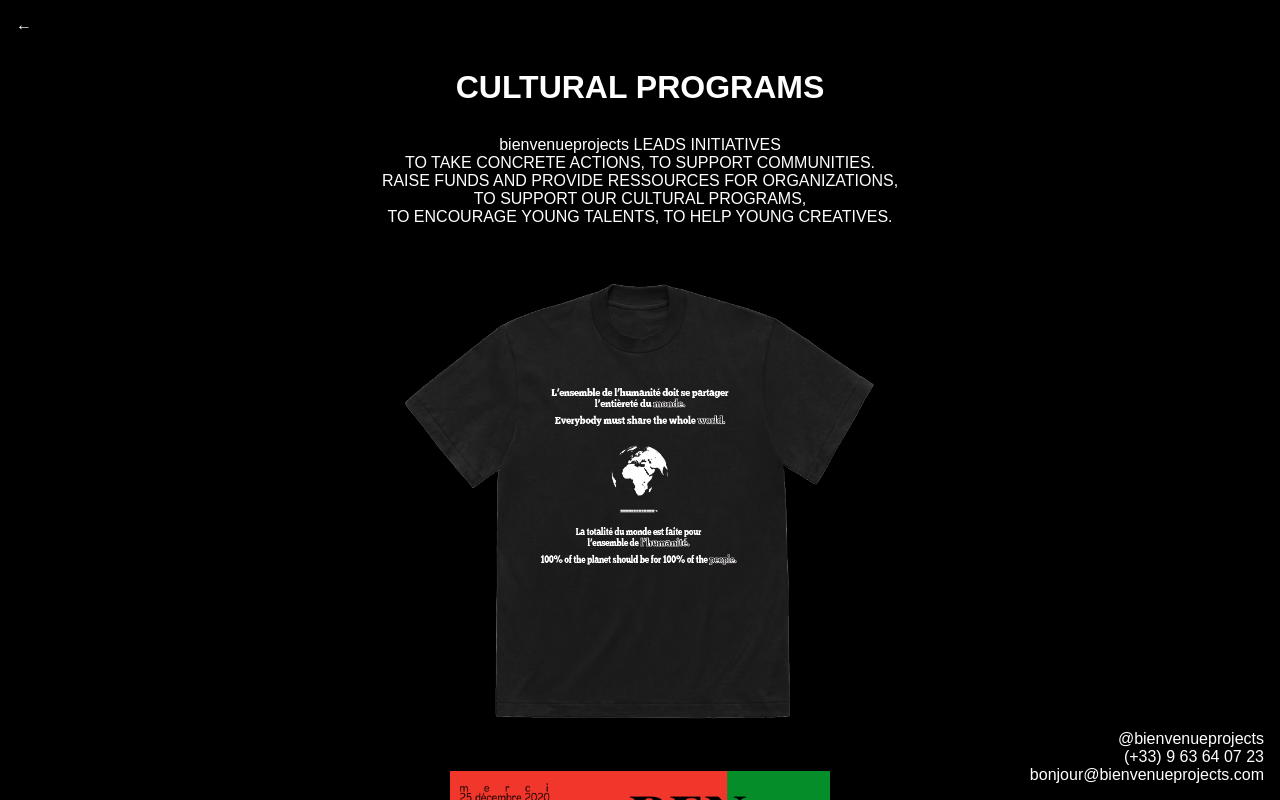
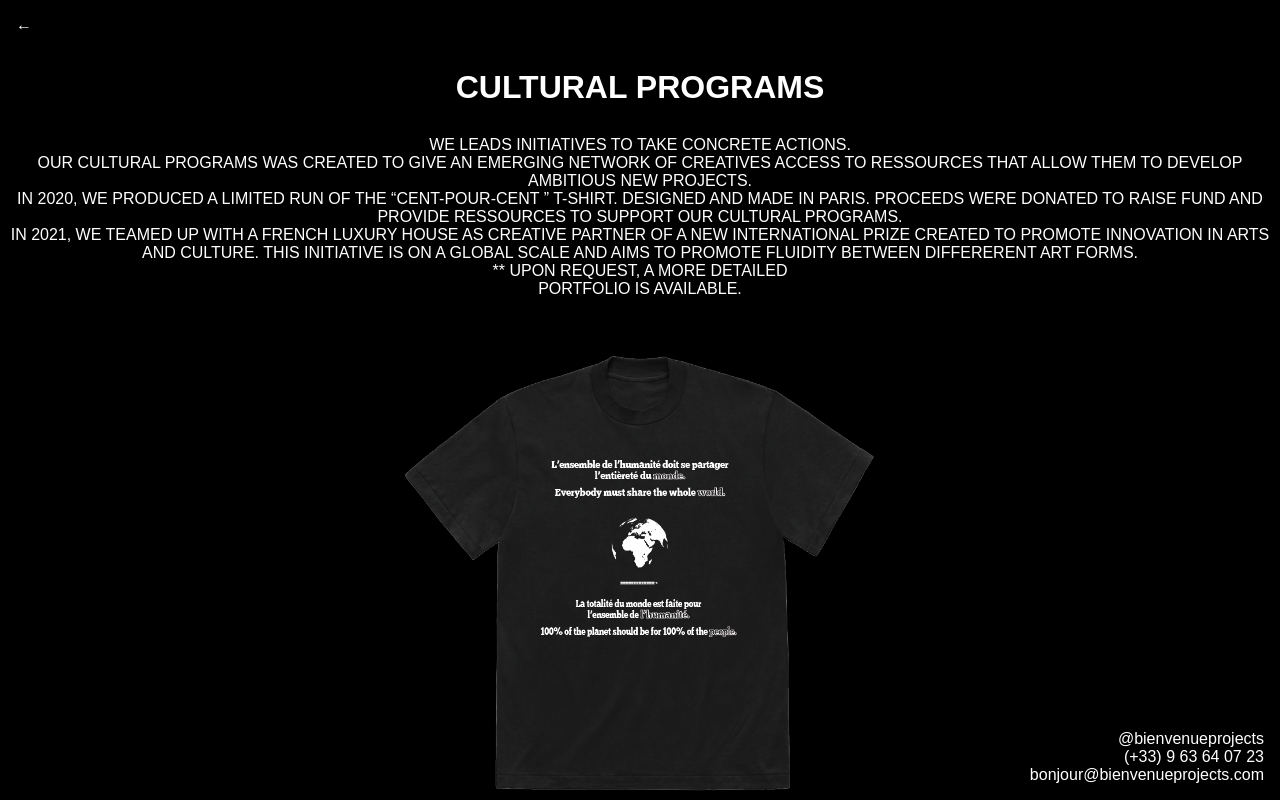
Before and after one commit to babdenour/bienvenue, a Vue app: page /#/cultural in a window 1280 px wide. Shown: the top 800 px of the page. Built offline with nearby package versions, Linux system fonts and the light colour scheme; a web font is replaced by a local one.

Commit message:
update text

```diff
--- a/public/index.html
+++ b/public/index.html
@@ -1,15 +1,29 @@
 <!DOCTYPE html>
 <html lang="">
   <head>
-    <meta charset="utf-8">
-    <meta http-equiv="X-UA-Compatible" content="IE=edge">
-    <meta name="viewport" content="width=device-width,initial-scale=1.0">
-    <link rel="icon" href="<%= BASE_URL %>favicon.ico">
+    <!-- Global site tag (gtag.js) - Google Analytics -->
+    <script async src="https://www.googletagmanager.com/gtag/js?id=G-GC9E3584ER"></script>
+    <script>
+      window.dataLayer = window.dataLayer || [];
+      function gtag() {
+        dataLayer.push(arguments);
+      }
+      gtag('js', new Date());
+
+      gtag('config', 'G-GC9E3584ER');
+    </script>
+    <meta charset="utf-8" />
+    <meta http-equiv="X-UA-Compatible" content="IE=edge" />
+    <meta name="viewport" content="width=device-width,initial-scale=1.0" />
+    <link rel="icon" href="<%= BASE_URL %>favicon.ico" />
     <title><%= htmlWebpackPlugin.options.title %></title>
   </head>
   <body>
     <noscript>
-      <strong>We're sorry but <%= htmlWebpackPlugin.options.title %> doesn't work properly without JavaScript enabled. Please enable it to continue.</strong>
+      <strong
+        >We're sorry but <%= htmlWebpackPlugin.options.title %> doesn't work properly without
+        JavaScript enabled. Please enable it to continue.</strong
+      >
     </noscript>
     <div id="app"></div>
     <!-- built files will be auto injected -->
--- a/src/components/NavItems.vue
+++ b/src/components/NavItems.vue
@@ -12,10 +12,8 @@
 <template>
   <div class="nav-items">
     <div class="nav-items__info-contact">
-      <a href="https://www.instagram.com/bienvenueprojects/? igshid=a3gc4g3rk7oa"
-        >@bienvenueprojects</a
-      >
-      <a href="tel:+33963640723">(+33) 9 63 64 07 23 </a>
+      <a href="https://www.instagram.com/bienvenueprojects/? igshid=a3gc4g3rk7oa">@bienvenueprojects</a>
+      <a href="tel:+33963640723">(+33) 9 63 64 07 23</a>
       <a href="mailto:bonjour@bienvenueprojects.com">bonjour@bienvenueprojects.com</a>
     </div>
   </div>
--- a/src/views/About.vue
+++ b/src/views/About.vue
@@ -18,20 +18,17 @@
     <div class="about">
       <h1>ABOUT</h1>
       <div class="text">
-        <p>bienvenueprojects PARIS CREATIVE STUDIO</p>
+        <p>Bienvenueprojects PARIS CREATIVE STUDIO</p>
         <p>
-          HAS BEEN FOUNDED IN 2020 FOLLOWING YEARS WORKING INDIVIDUALLY AS CREATIVE FOR BRANDS AND
-          FASHION HOUSES.
+          BIENVENUE IS AN INDEPENDENT CREATIVE STUDIO WORKING ON VISUAL
+          STRATEGIES, GRAPHIC DESIGN, ADVERTISING CAMPAIGNS AND BRAND
+          CONTENT FOR FASHION AND LUXURY BRANDS.
         </p>
         <br />
         <p>
-          ALWAYS LOOKING FOR INNOVATIVE PROPOSALS EACH MEMBER OF THE STUDIO PAYS VERY SPECIAL
-          ATTENTION TO DETAIL, DELIVERING VERY HIGH QUALITY ASSETS AND CREATING
+          BIENVENUE ALSO CAPITALIZES ON A EXTERNAL NETWORK OF TALENTS,
+          CONSULTANTS, CREATIVES, ADVISORS, & TECHNICAL OPERATORS.
         </p>
-        <p>
-          A STRONG + ORIGINAL IMAGE FROM THE INITIAL CREATIVE STRATEGY TO FINAL EXECUTION OF
-        </p>
-        <p>A PROJECT.</p>
       </div>
       <nav-items />
     </div>
--- a/src/views/cultural.vue
+++ b/src/views/cultural.vue
@@ -18,15 +18,26 @@
       <h1>CULTURAL PROGRAMS</h1>
 
       <div class="text">
+        <p>WE LEADS INITIATIVES TO TAKE CONCRETE ACTIONS.</p>
         <p>
-          bienvenueprojects LEADS INITIATIVES
+          OUR CULTURAL PROGRAMS WAS CREATED TO GIVE AN EMERGING NETWORK OF
+          CREATIVES ACCESS TO RESSOURCES THAT ALLOW THEM TO DEVELOP AMBITIOUS NEW
+          PROJECTS.
         </p>
         <p>
-          TO TAKE CONCRETE ACTIONS, TO SUPPORT COMMUNITIES.
+          IN 2020, WE PRODUCED A LIMITED RUN OF THE “CENT-POUR-CENT ” T-SHIRT.
+          DESIGNED AND MADE IN PARIS.
+          PROCEEDS WERE DONATED TO RAISE FUND AND PROVIDE RESSOURCES TO SUPPORT
+          OUR CULTURAL PROGRAMS.
         </p>
-        <p>RAISE FUNDS AND PROVIDE RESSOURCES FOR ORGANIZATIONS,</p>
-        <p>TO SUPPORT OUR CULTURAL PROGRAMS,</p>
-        <p>TO ENCOURAGE YOUNG TALENTS, TO HELP YOUNG CREATIVES.</p>
+        <p>
+          IN 2021, WE TEAMED UP WITH A FRENCH LUXURY HOUSE AS CREATIVE PARTNER OF A NEW
+          INTERNATIONAL PRIZE CREATED TO PROMOTE INNOVATION IN ARTS AND CULTURE.
+          THIS INITIATIVE IS ON A GLOBAL SCALE AND AIMS TO PROMOTE FLUIDITY BETWEEN
+          DIFFERERENT ART FORMS.
+        </p>
+        <p>** UPON REQUEST, A MORE DETAILED</p>
+        <p>PORTFOLIO IS AVAILABLE.</p>
       </div>
 
       <div class="img-div">
--- a/src/views/studio.vue
+++ b/src/views/studio.vue
@@ -18,12 +18,19 @@
     <div class="studio">
       <h1>STUDIO</h1>
       <div class="text">
+        <p>
+          WE ARE BRAND MAKERS, CREATIVES, DESIGNERS, DEVELOPERS AND
+          PROJECT MANAGERS TO BRING IDEAS TO SUCCESS.
+        </p>
+        <br />
+        <br />
         <p>CREATIVE & IMAGE DIRECTION</p>
         <p>PHOTOGRAPHY</p>
         <p>FILMS & VIDEOS</p>
         <p>ADVERTISING</p>
         <p>BRANDING & IDENTITY</p>
         <p>MODELS & TALENTS CASTING</p>
+        <p>STYLING</p>
         <p>PRESS RELATION</p>
         <p>TALENTS & ARTISTS MANAGEMENT</p>
         <p>CURATION</p>
@@ -39,10 +46,16 @@
         <p>COMMUNITY SOCIAL STRATEGY</p>
         <p>WEB DESIGN</p>
         <br />
+        <p>
+          WE DEVELOP AND SHARE CREATIVE VISION WITH BRANDS AND FASHION
+          HOUSES FROM THE INITIAL CREATIVE STRATEGY TO ART DIRECTION, DESIGN,
+          AND FINAL EXECUTION OF THE PROJECT.
+        </p>
+        <br />
         <p>** UPON REQUEST, A MORE DETAILED</p>
         <p>PORTFOLIO IS AVAILABLE.</p>
       </div>
-      <nav-items class="nav-items" msg="" msg2="" />
+      <nav-items class="nav-items" msg msg2 />
     </div>
   </div>
 </template>
```
Also changed, not shown: 2 other files (tests, documents, lock files or other folders).
